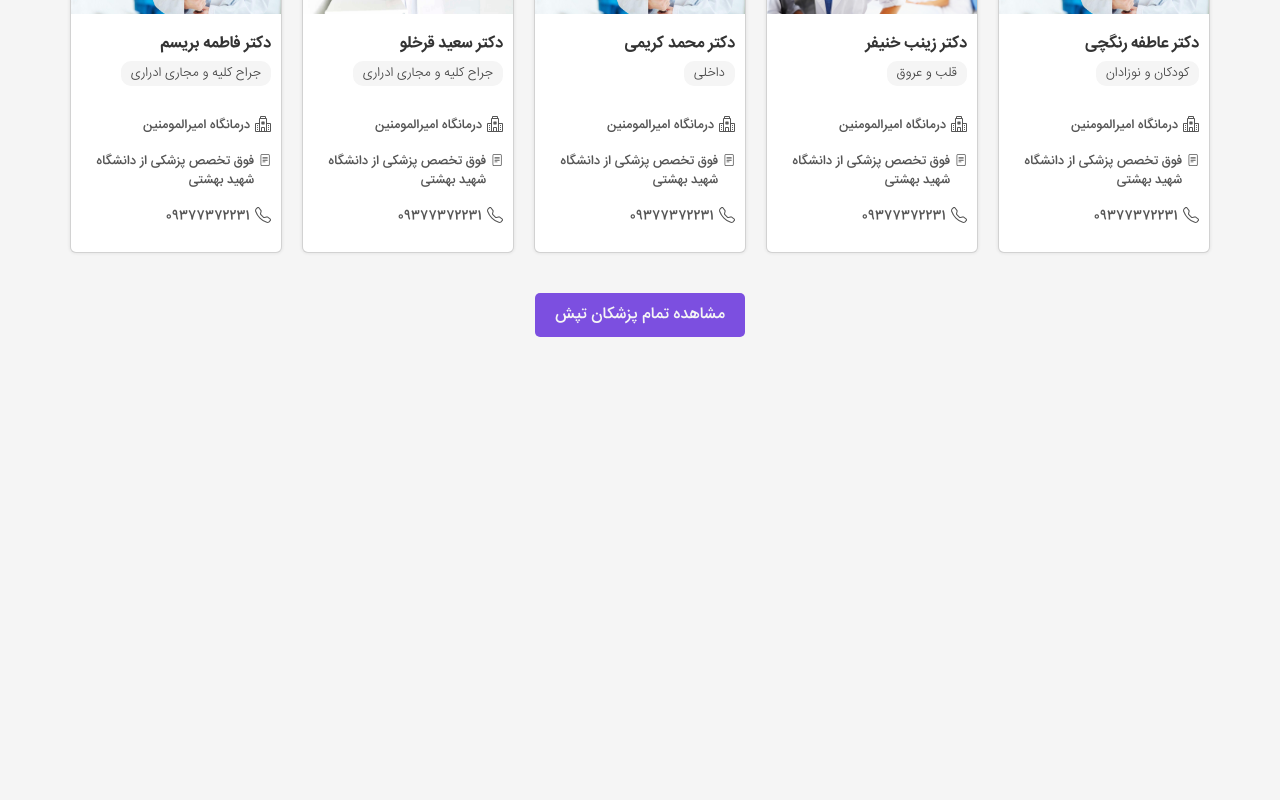
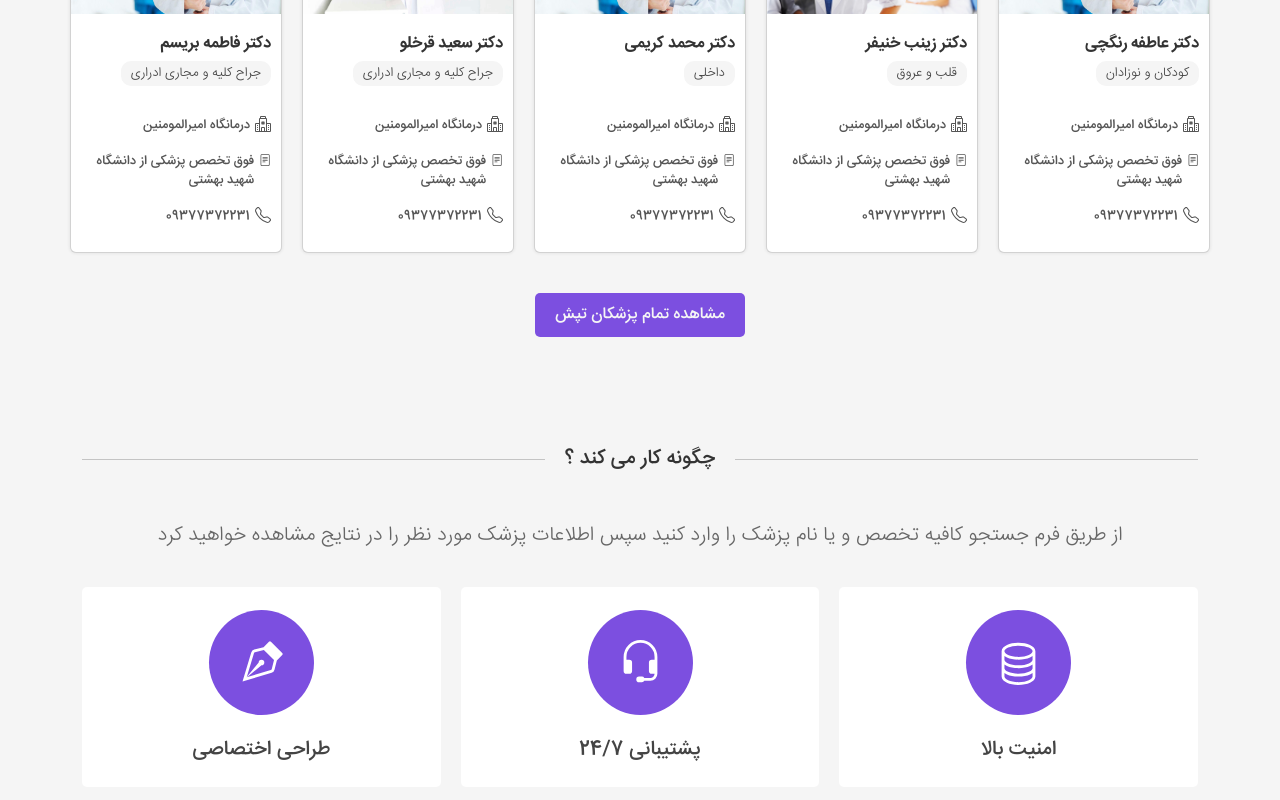
Before and after one commit to mohammaddr653/tapesh, a React (Create React App) app: page / in a window 1280 px wide. Shown: the part 1711-2511 px from the top of the page. Built offline with nearby package versions, Linux system fonts and the light colour scheme; no server answers.

Commit message:
added how it works

```diff
--- a/src/css/home-main-doctors-arc.css
+++ b/src/css/home-main-doctors-arc.css
@@ -122,6 +122,26 @@ div#home-main-doctors-arc>div.container>div.see-all-row a{
 
 
 
+@media only screen and (max-width: 1170px) {
+    div#home-main-doctors-arc>div.container>div.row{
+        display: grid;
+        grid-template-columns: auto auto auto;
+        column-gap: 20px;
+        row-gap: 20px;
+    }
+
+}
+
+@media only screen and (max-width: 632px) {
+    div#home-main-doctors-arc>div.container>div.row{
+        display: grid;
+        grid-template-columns: auto auto;
+        column-gap: 20px;
+        row-gap: 20px;
+    }
+
+}
+
 @media only screen and (max-width: 579px) {
     div#home-main-doctors-arc>div.container{
         /* background-color: yellow; */
--- a/src/css/home-main-dr-slider.css
+++ b/src/css/home-main-dr-slider.css
@@ -10,12 +10,14 @@ div#home-main-dr-slider-container>div.container div.dr-slider-title{
     /* background-color: green; */
     display: flex;
     flex-direction: row;
+    margin: 0;
     justify-content: right;
     align-items: center;
     color: #333;
     font-family: 'iransans';
     font-weight: 300;
     height:fit-content ;
+    margin-bottom: 20px;
     padding: 10px 10px;
     font-size: 15px;
     /* background-color: red; */
@@ -46,7 +48,6 @@ div#home-main-dr-slider-container>div.container div.dr-slider-content{
     justify-content: center;
     align-items: start;
     gap: 20px;
-    padding-top: 20px;
     align-self: normal;
     position: relative;
     /* height: 500px; */
@@ -133,7 +134,7 @@ div#home-main-dr-slider-container>div.container div.dr-slider-content>div.dr-sli
 @media only screen and (max-width: 770px) {
     div#home-main-dr-slider-container>div.container div.dr-slider-content{
         /* background-color: red; */
-        display: flex;
+        display: none;
         flex-direction: column;
         justify-content: center;
         align-items: center;
--- /dev/null
+++ b/src/css/home-main-how-it-works.css
@@ -0,0 +1,122 @@
+div#home-main-how-it-works{
+    /* background-color: red; */
+    margin-top: 100px;
+}
+div#home-main-how-it-works>div.container{
+    /* background-color: yellow; */
+}
+div#home-main-how-it-works>div.container div.works-title{
+
+    /* background-color: green; */
+    display: flex;
+    /* height: 100px; */
+    flex-direction: row;
+    margin: 0;
+    justify-content: center;
+    align-items: center;
+    position: relative;
+    color: #333;
+    font-family: 'iransans';
+    font-weight: 300;
+    margin-bottom: 20px;
+    padding: 10px 10px;
+    font-size: 15px;
+    /* background-color: red; */
+    text-shadow: none;
+    flex-wrap: nowrap;
+    overflow: hidden;
+
+}
+div#home-main-how-it-works>div.container div.works-title>h3{
+    width: fit-content;
+    margin: 0;
+    padding: 10px 20px;
+    font-size: 20px;
+    font-weight: 300;
+    background-color: whitesmoke;
+    z-index: 2;
+
+
+}
+div#home-main-how-it-works>div.container div.works-title>hr{
+    margin: 0;
+    position: absolute;
+
+    /* z-index: 1; */
+}
+
+div#home-main-how-it-works>div.container div.works-body{
+    /* background-color: greenyellow; */
+    color: #333;
+    font-family: 'iransans';
+    font-weight: 300;
+
+}
+
+div#home-main-how-it-works>div.container div.works-body div.works-left{
+    /* direction: justify; */
+    display: flex;
+    justify-content: center;
+    align-items: center;
+
+
+}
+div#home-main-how-it-works>div.container div.works-body div.works-left>div{
+    display: grid;
+    grid-template-columns: minmax(100px,1fr) minmax(100px,1fr) minmax(100px,1fr);
+    justify-items: stretch;
+    align-items: stretch;
+    column-gap: 20px;
+    row-gap: 20px;
+
+}
+div#home-main-how-it-works>div.container div.works-body div.works-left>div>div{
+
+    background-color: white;
+    border-radius: 5px;
+    display: flex;
+    flex-direction: column;
+    justify-content: center;
+    align-items: center;
+    gap: 20px;
+    /* width: max-content; */
+    height: 200px;
+    color: #444;
+    font-size: 20px;
+}
+div#home-main-how-it-works>div.container div.works-body div.works-left>div>div svg{
+    width: 45px;
+    height: 45px;
+    fill: white;
+    /* padding: 50px; */
+
+}
+div#home-main-how-it-works>div.container div.works-body div.works-left>div>div>span{
+    background-color: #7C4FE0;
+    border-radius: 100%;
+    padding: 30px;
+}
+
+div#home-main-how-it-works>div.container div.works-body div.works-right{
+    display: flex;
+    justify-content: center;
+    align-items: center;
+    padding: 20px 0;
+    color: #666;
+    font-weight: 200;
+    font-size: 20px;
+}
+
+
+@media only screen and (max-width: 632px) {
+    div#home-main-how-it-works>div.container div.works-body div.works-left>div{
+        display: grid;
+        grid-template-columns: minmax(100px,1fr) minmax(100px,1fr);
+        justify-items: stretch;
+        align-items: stretch;
+        column-gap: 20px;
+        row-gap: 20px;
+
+    }
+
+}
--- a/src/home-main-dr-slider.jsx
+++ b/src/home-main-dr-slider.jsx
@@ -42,7 +42,7 @@ const HomeMainDrSlider = () => {
     return (
         <div id="home-main-dr-slider-container">
             <div className="container">
-                <div className='row dr-slider-title w-100 p-0 m-0'>
+                <div className='row dr-slider-title w-100 p-0'>
                     <h3>پزشکان تپش</h3>
                     <hr />
                 </div>
--- /dev/null
+++ b/src/home-main-how-it-works.jsx
@@ -0,0 +1,60 @@
+import './css/fonts.css';
+import './css/home-main-how-it-works.css';
+import axios from 'axios';
+import { useEffect } from 'react';
+import { useState } from 'react';
+import { useContext } from 'react';
+import DoctorsInfoContext from './context/doctorsInfo';
+
+const HomeMainHowItWorks = () => {
+    return(
+        <div id="home-main-how-it-works">
+            <div className="container">
+                <div className='row works-title w-100 p-0'>
+                        <h3>چگونه کار می کند ؟</h3>
+                        <hr />
+                </div>
+                <div className="row works-body m-0 w-100 p-0">
+                    <div className="col-12 works-right">
+                        <p>
+                        از طریق فرم جستجو کافیه تخصص و یا نام پزشک را وارد کنید سپس اطلاعات پزشک مورد نظر را در نتایج مشاهده خواهید کرد
+                        </p>
+                    </div>
+                    <div className="col-12 p-0 works-left">
+                        <div className='w-100'>
+                            <div>
+                                <span>
+                                    <svg xmlns="http://www.w3.org/2000/svg" fill="currentColor" class="bi bi-database" viewBox="0 0 16 16">
+                                        <path d="M4.318 2.687C5.234 2.271 6.536 2 8 2s2.766.27 3.682.687C12.644 3.125 13 3.627 13 4c0 .374-.356.875-1.318 1.313C10.766 5.729 9.464 6 8 6s-2.766-.27-3.682-.687C3.356 4.875 3 4.373 3 4c0-.374.356-.875 1.318-1.313M13 5.698V7c0 .374-.356.875-1.318 1.313C10.766 8.729 9.464 9 8 9s-2.766-.27-3.682-.687C3.356 7.875 3 7.373 3 7V5.698c.271.202.58.378.904.525C4.978 6.711 6.427 7 8 7s3.022-.289 4.096-.777A5 5 0 0 0 13 5.698M14 4c0-1.007-.875-1.755-1.904-2.223C11.022 1.289 9.573 1 8 1s-3.022.289-4.096.777C2.875 2.245 2 2.993 2 4v9c0 1.007.875 1.755 1.904 2.223C4.978 15.71 6.427 16 8 16s3.022-.289 4.096-.777C13.125 14.755 14 14.007 14 13zm-1 4.698V10c0 .374-.356.875-1.318 1.313C10.766 11.729 9.464 12 8 12s-2.766-.27-3.682-.687C3.356 10.875 3 10.373 3 10V8.698c.271.202.58.378.904.525C4.978 9.71 6.427 10 8 10s3.022-.289 4.096-.777A5 5 0 0 0 13 8.698m0 3V13c0 .374-.356.875-1.318 1.313C10.766 14.729 9.464 15 8 15s-2.766-.27-3.682-.687C3.356 13.875 3 13.373 3 13v-1.302c.271.202.58.378.904.525C4.978 12.71 6.427 13 8 13s3.022-.289 4.096-.777c.324-.147.633-.323.904-.525"/>
+                                    </svg>
+                                </span>
+
+                                <p className='m-0'>امنیت بالا</p>
+                            </div>
+                            <div>
+                                <span>
+                                    <svg xmlns="http://www.w3.org/2000/svg" width="16" height="16" fill="currentColor" class="bi bi-headset" viewBox="0 0 16 16">
+                                        <path d="M8 1a5 5 0 0 0-5 5v1h1a1 1 0 0 1 1 1v3a1 1 0 0 1-1 1H3a1 1 0 0 1-1-1V6a6 6 0 1 1 12 0v6a2.5 2.5 0 0 1-2.5 2.5H9.366a1 1 0 0 1-.866.5h-1a1 1 0 1 1 0-2h1a1 1 0 0 1 .866.5H11.5A1.5 1.5 0 0 0 13 12h-1a1 1 0 0 1-1-1V8a1 1 0 0 1 1-1h1V6a5 5 0 0 0-5-5"/>
+                                    </svg>
+                               </span>
+                                <p className='m-0'>پشتیبانی 24/7</p>
+                            </div>
+                            <div>
+                                <span>
+                                    <svg xmlns="http://www.w3.org/2000/svg" width="16" height="16" fill="currentColor" class="bi bi-vector-pen" viewBox="0 0 16 16">
+                                        <path fill-rule="evenodd" d="M10.646.646a.5.5 0 0 1 .708 0l4 4a.5.5 0 0 1 0 .708l-1.902 1.902-.829 3.313a1.5 1.5 0 0 1-1.024 1.073L1.254 14.746 4.358 4.4A1.5 1.5 0 0 1 5.43 3.377l3.313-.828zm-1.8 2.908-3.173.793a.5.5 0 0 0-.358.342l-2.57 8.565 8.567-2.57a.5.5 0 0 0 .34-.357l.794-3.174-3.6-3.6z"/>
+                                        <path fill-rule="evenodd" d="M2.832 13.228 8 9a1 1 0 1 0-1-1l-4.228 5.168-.026.086z"/>
+                                    </svg>
+                                </span>
+                                <p className='m-0'>طراحی اختصاصی</p>
+                            </div>
+                        </div>
+                    </div>
+                </div>
+            </div>
+        </div>
+    );
+
+}
+
+export default HomeMainHowItWorks;
--- a/src/home-main.jsx
+++ b/src/home-main.jsx
@@ -4,6 +4,7 @@ import HomeMainBanner from './home-main-banner';
 import HomeMainTrust from './home-main-trust';
 import HomeMainDrSlider from './home-main-dr-slider';
 import HomeMainDoctorsArc from './home-main-doctors-arc';
+import HomeMainHowItWorks from './home-main-how-it-works';
 const HomeMain = () => {
     return (
         <main>
@@ -12,6 +13,7 @@ const HomeMain = () => {
                 <HomeMainTrust></HomeMainTrust>
                 <HomeMainDrSlider></HomeMainDrSlider>
                 <HomeMainDoctorsArc></HomeMainDoctorsArc>
+                <HomeMainHowItWorks></HomeMainHowItWorks>
             </div>
         </main>
     );
```
